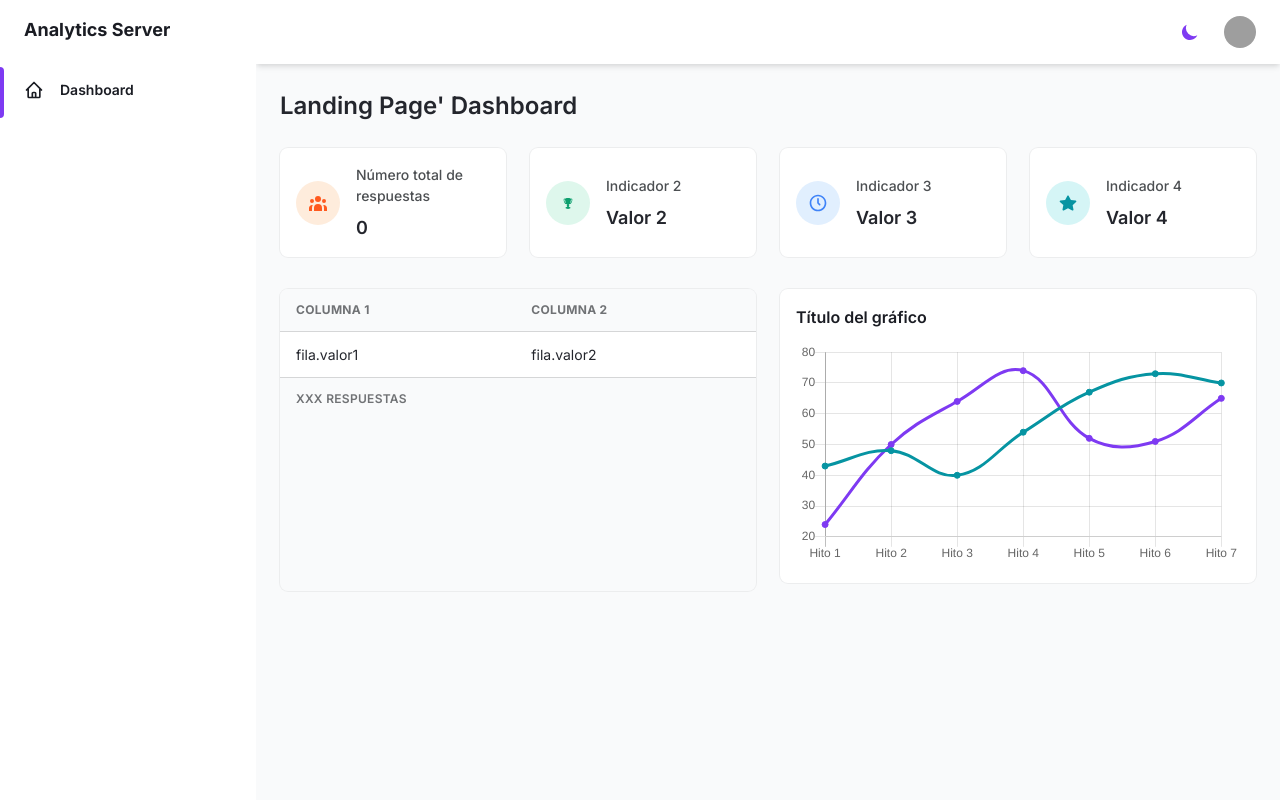
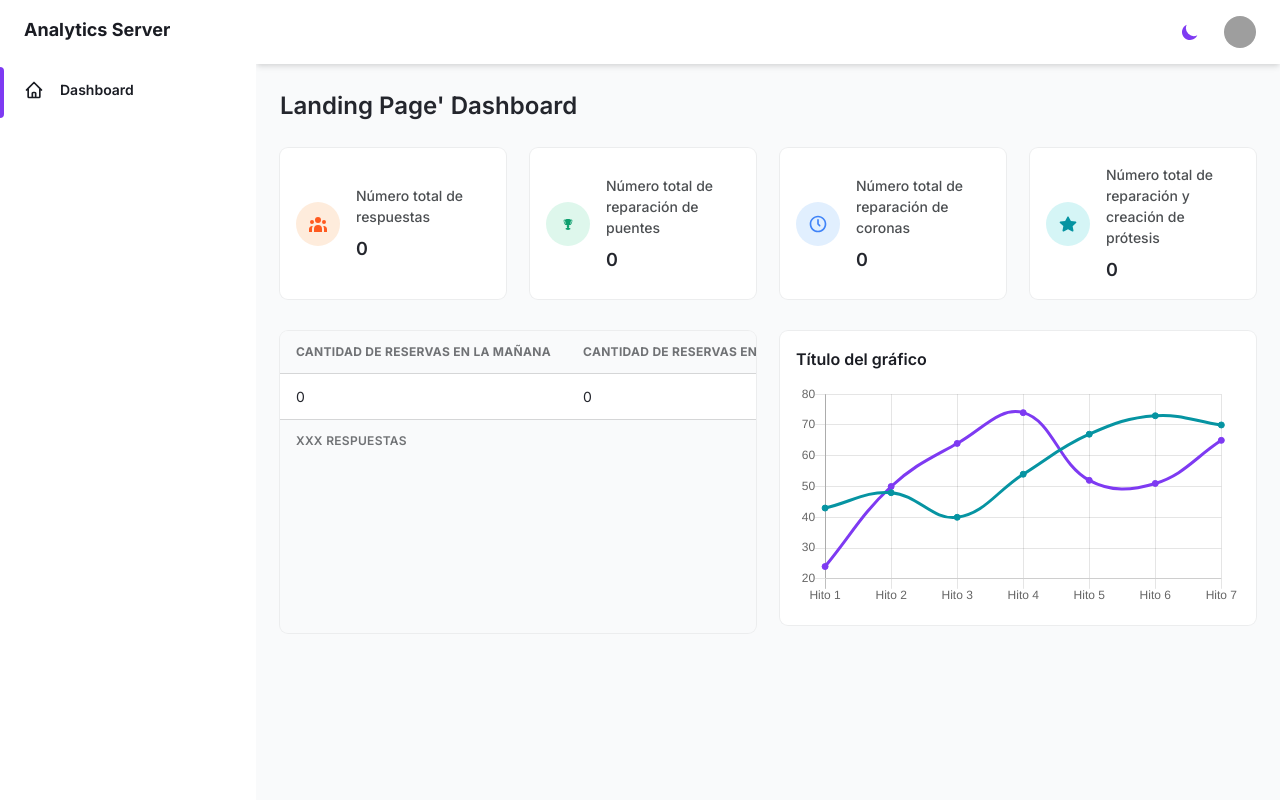
Before and after one commit to rsaltos04/django_data_monitor, a Django app: page / in a window 1280 px wide. Run offline with Django 5.2, Linux system fonts and the light colour scheme; the visitor is signed in with stand-in values (Sample User, id 1); data that the repository does not hold is empty; grey boxes are pictures that could not be loaded.

Commit message:
cambios srr, no se puede visualizar desde main?

```diff
--- a/backend_analytics_server/urls.py
+++ b/backend_analytics_server/urls.py
@@ -22,4 +22,5 @@ from django.urls import path, include
 urlpatterns = [
     path("admin/", admin.site.urls),
     path("", include("dashboard.urls")),
+
 ]
--- a/dashboard/views.py
+++ b/dashboard/views.py
@@ -11,11 +11,41 @@ def index(request):
     response = requests.get(settings.API_URL)  # URL de la API
     posts = response.json()  # Convertir la respuesta a JSON
 
+    total_puentes = 0
+    total_coronas = 0
+    total_protesis = 0
+
+    total_mañana = 0
+    total_tarde = 0
+
+
+    for reserva in posts.values():
+        servicios = reserva.get("servicios", [])  # Accede a la lista de servicios
+        if "coronas" in servicios:
+            total_coronas += 1
+        if "protesis" in servicios:
+            total_protesis += 1
+        if "puentes" in servicios:
+            total_puentes += 1
+        horario = reserva.get("horario", "")
+        if horario == "Manana":
+            total_mañana += 1
+        elif horario == "Tarde":
+            total_tarde += 1
+
     # Número total de respuestas
     total_responses = len(posts)
     data = {
         'title': "Landing Page' Dashboard",
         'total_responses': total_responses,
+        'total_coronas': total_coronas,
+        'total_protesis': total_protesis,
+        'total_puentes': total_puentes,
+        'total_mañana': total_mañana,
+        'total_tarde': total_tarde,
+        'horarios_labels': ["Horario Mañana", "Horario Tarde"],
+        'horarios_values': [total_mañana, total_tarde],
+        'posts': posts
     }
 
     return render(request, 'dashboard/index.html', data)
--- a/templates/dashboard/content/data.html
+++ b/templates/dashboard/content/data.html
@@ -43,12 +43,12 @@
         </div>
         <div>
           <p class="mb-2 text-sm font-medium text-gray-600 dark:text-gray-400">
-            Indicador 2
+            Número total de reparación de puentes
           </p>
           <p class="text-lg font-semibold text-gray-700 dark:text-gray-200">
 
             <!-- START - valor del indicador 2 -->
-            Valor 2
+            {{ total_puentes }}
             <!-- END - valor del indicador 2 -->
 
           </p>
@@ -66,12 +66,12 @@
         </div>
         <div>
           <p class="mb-2 text-sm font-medium text-gray-600 dark:text-gray-400">
-            Indicador 3
+            Número total de reparación de coronas
           </p>
           <p class="text-lg font-semibold text-gray-700 dark:text-gray-200">
 
             <!-- START - valor del indicador 3 -->
-            Valor 3
+            {{ total_coronas }}
             <!-- END - valor del indicador 3 -->
 
           </p>
@@ -89,12 +89,12 @@
         </div>
         <div>
           <p class="mb-2 text-sm font-medium text-gray-600 dark:text-gray-400">
-            Indicador 4
+            Número total de reparación y creación de prótesis
           </p>
           <p class="text-lg font-semibold text-gray-700 dark:text-gray-200">
 
             <!-- START - valor del indicador 4 -->
-            Valor 4
+            {{ total_protesis }}
             <!-- END - valor del indicador 4 -->
 
           </p>
@@ -113,8 +113,8 @@
             <thead>
               <tr
                 class="text-xs font-semibold tracking-wide text-left text-gray-500 uppercase border-b dark:border-gray-700 bg-gray-50 dark:text-gray-400 dark:bg-gray-800">
-                <th class="px-4 py-3">Columna 1</th>
-                <th class="px-4 py-3">Columna 2</th>
+                <th class="px-4 py-3">Cantidad de reservas en la mañana</th>
+                <th class="px-4 py-3">Cantidad de reservas en la tarde</th>
               </tr>
             </thead>
             <tbody class="bg-white divide-y dark:divide-gray-700 dark:bg-gray-800">
@@ -123,12 +123,12 @@
               <tr class="text-gray-700 dark:text-gray-400">
                 <td class="px-4 py-3 text-sm">
                   <!-- START - fila.valor1 -->
-                  fila.valor1
+                  {{ total_mañana }}
                   <!-- END - fila.valor1 -->
                 </td>
                 <td class="px-4 py-3 text-sm">
                   <!-- START - fila.valor2 -->
-                  fila.valor2
+                  {{ total_tarde }}
                   <!-- END - fila.valor2 -->
                 </td>
               </tr>
```
